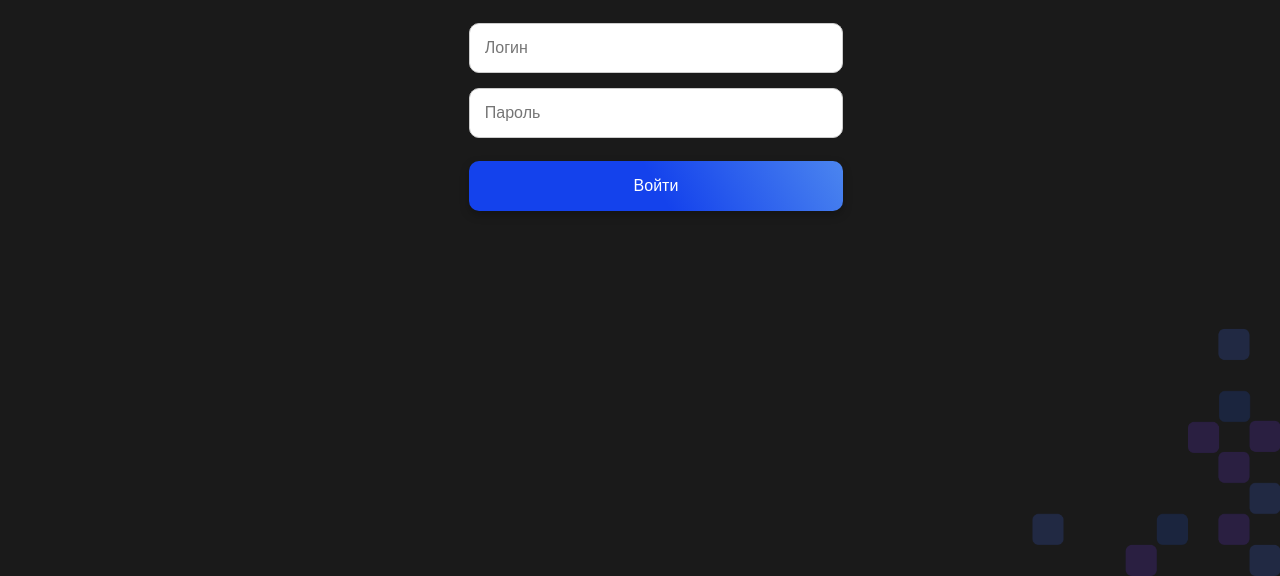
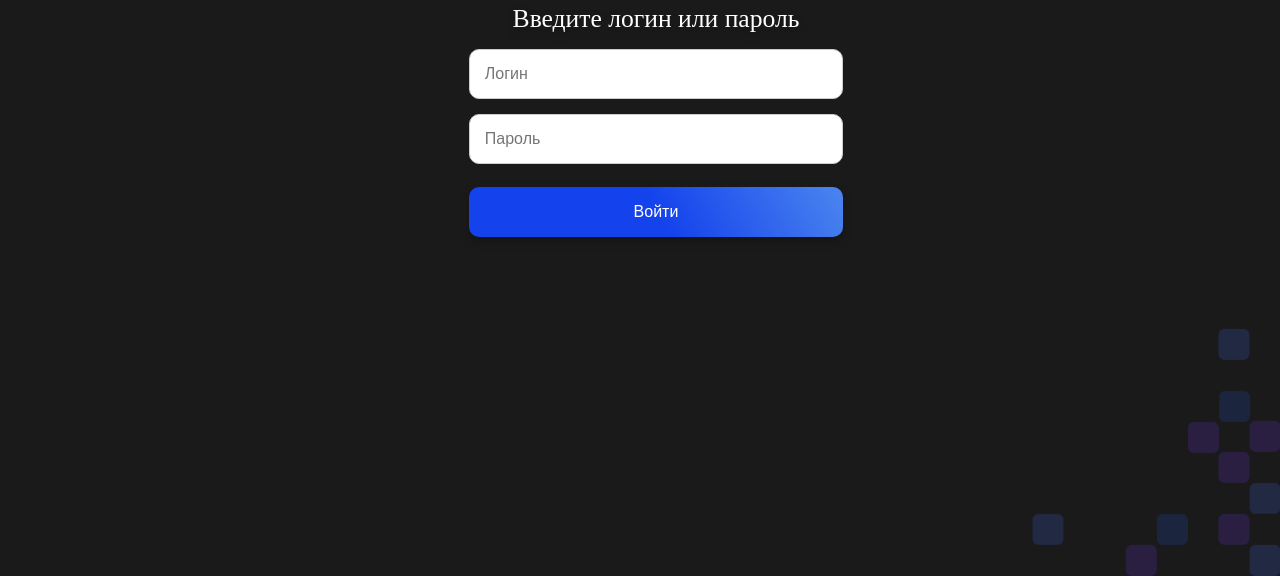
Before and after one commit to kciNik/vtbmore_icherepahi, a plain HTML site: page auth.html in a window 1280 px wide. Both pictures are taken after a click on the button "Войти". Shown: the part 224-800 px from the top of the page. Drawn offline with Linux system fonts and the light colour scheme; no server answers.

Commit message:
Added: empty inputs err

```diff
--- a/auth.css
+++ b/auth.css
@@ -54,6 +54,12 @@ h1 {
     margin-bottom: 7%;
 }
 
+.empty_input {
+    width: 100%;
+    font-size: 2vw;
+    filter: drop-shadow(0px 4px 4px rgba(0, 0, 0, 0.25));
+}
+
 input[type=login], input[type=password] {
     width: 100%;
     height: 50px;
--- a/auth.js
+++ b/auth.js
@@ -1,12 +1,21 @@
 const submit_button = document.querySelector('button[type="submit"]');
+const auth_div = document.querySelector('div.container');
 let user = {
   'login': '',
   'password': '',
 };
 
 submit_button.onclick = function() {
-  var login = document.querySelector('input[type="login"]').value;
-  var password = document.querySelector('input[type="password"]').value;
+  var login = document.querySelector('input[type="login"]');
+  var password = document.querySelector('input[type="password"]');
+  if (login.value === '' || password.value === '') {
+    let div = document.createElement('div');
+    div.className = 'empty_input';
+    document.querySelector('h1').style.marginBottom = '2%';
+    div.innerHTML = 'Введите логин или пароль';
+    auth_div.insertBefore(div, login);
+  }
+  else {
     user['login'] = login;
     user['password'] = password;
     fetch('/login', {
@@ -20,3 +29,4 @@ submit_button.onclick = function() {
       console.log(data)
     })
   }
+}
```
Lines whose indentation alone changed are shown as unchanged.
